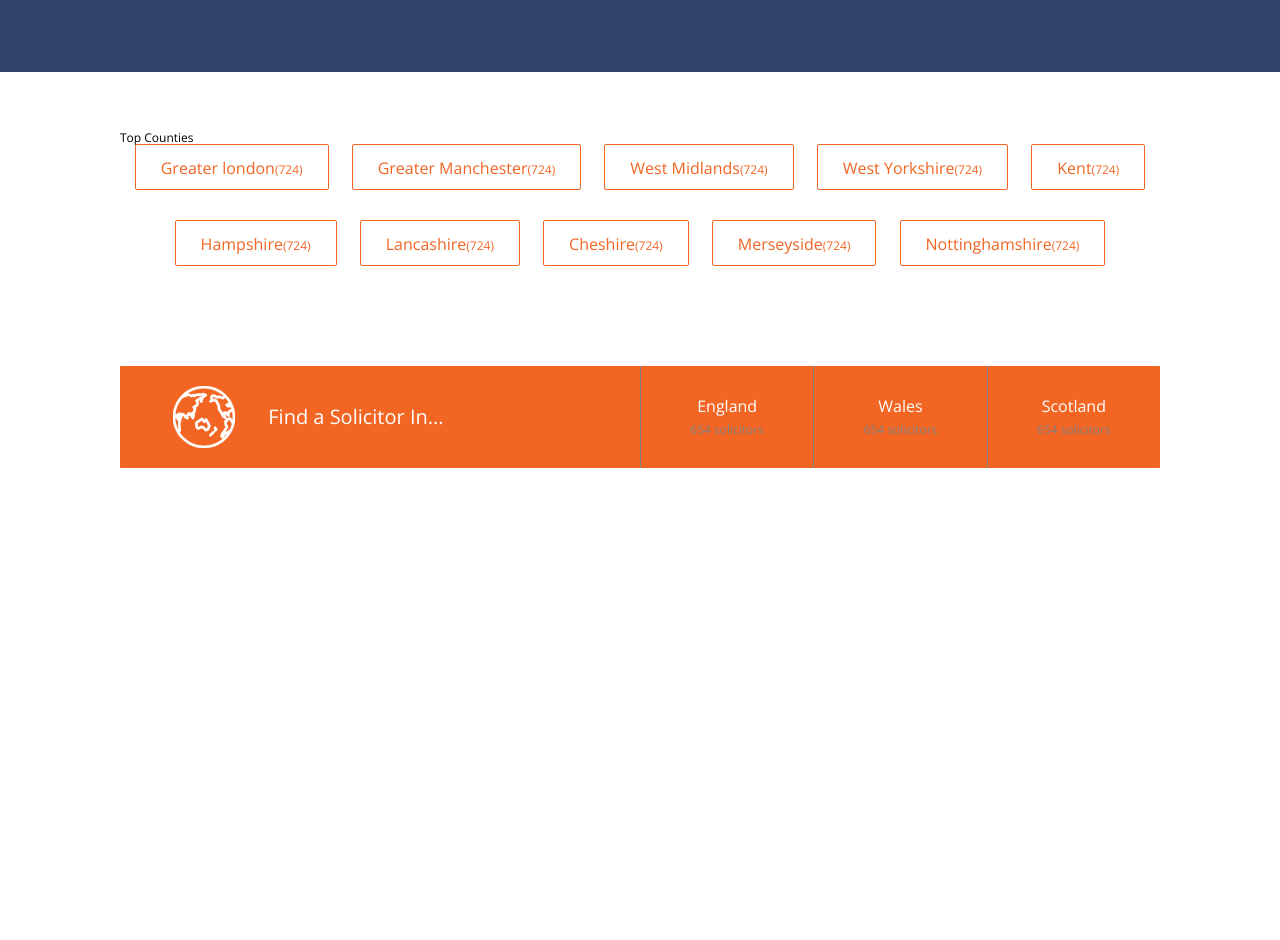
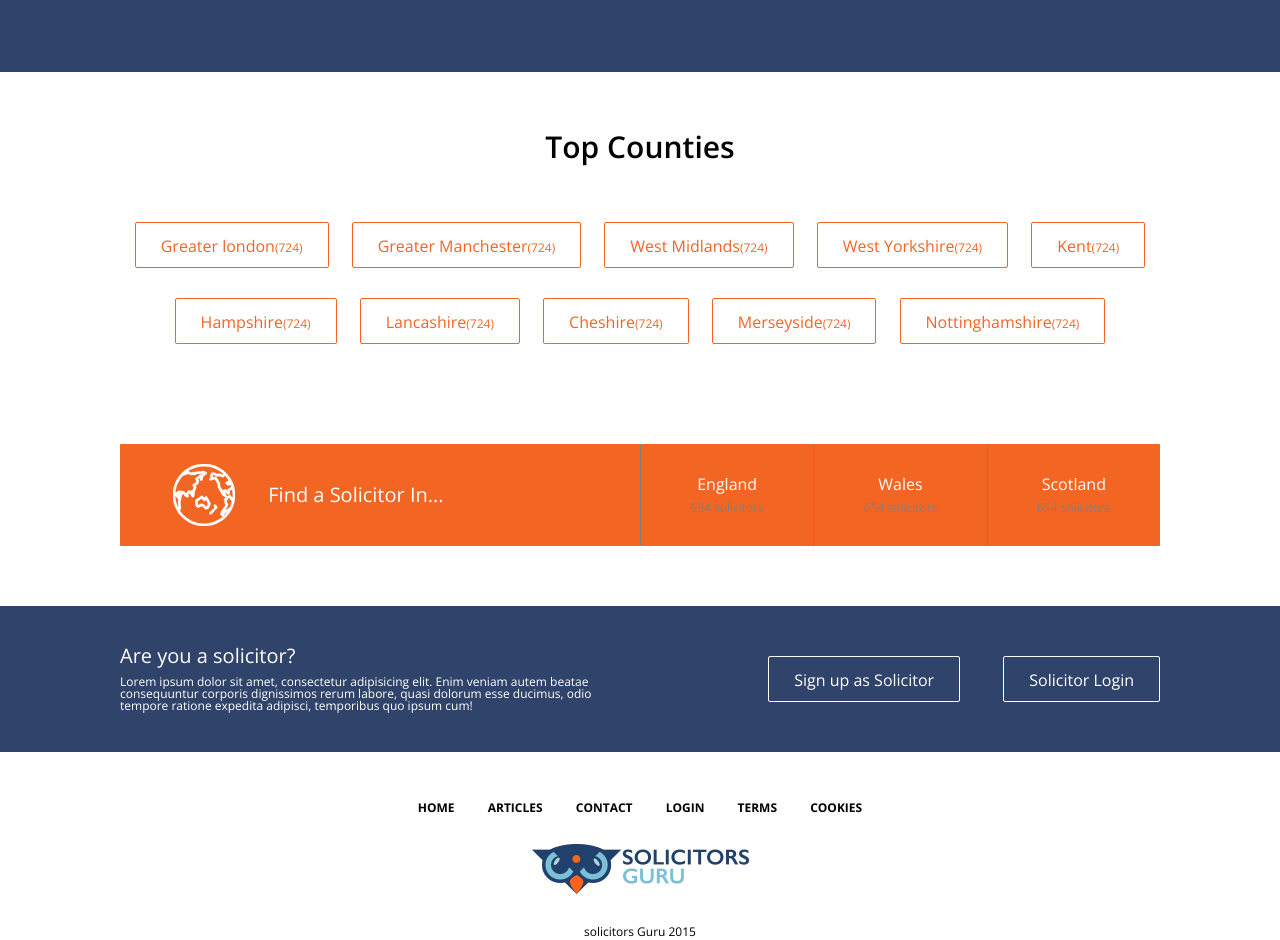
Before and after one commit to veha8342/project, a website: page app/index.html in a window 1280 px wide. Shown: the part 2023-2963 px from the top of the page. Before the commit the page ends 2551 px from the top, so only its background shows below. Drawn offline with nearby package versions, Linux system fonts and the light colour scheme.

Commit message:
finish've it

```diff
--- a/app/css/style.css
+++ b/app/css/style.css
@@ -419,7 +419,12 @@ button {
           transform: rotate(-45deg); }
 
 .btn-wrap {
-  padding: 60px 0 70px 0; }
+  padding: 60px 0 70px 0;
+  text-align: center; }
+  .btn-wrap .title {
+    font-size: 30px;
+    font-weight: 600;
+    margin-bottom: 60px; }
 
 .country-block {
   margin-bottom: 60px; }
@@ -460,3 +465,35 @@ button {
   .btn-row .btn {
     margin: 0 10px;
     margin-bottom: 30px; }
+
+.interview-block {
+  overflow: hidden;
+  margin-bottom: 50px; }
+  .interview-block .interview-btn {
+    padding: 50px 0;
+    float: right; }
+    .interview-block .interview-btn a {
+      margin-left: 40px; }
+  .interview-block .question-block {
+    float: left;
+    width: 50%;
+    padding: 40px 0; }
+    .interview-block .question-block .title {
+      font-size: 20px;
+      color: #fff;
+      margin-bottom: 10px; }
+    .interview-block .question-block p {
+      color: #fff; }
+
+.footer {
+  text-align: center; }
+  .footer .logo {
+    margin-bottom: 30px; }
+  .footer .footer-nav li {
+    margin-left: -30px;
+    list-style-type: none;
+    margin-bottom: 30px; }
+    .footer .footer-nav li a {
+      margin-left: 30px;
+      text-transform: uppercase;
+      font-weight: bold; }
--- a/app/index.html
+++ b/app/index.html
@@ -51,7 +51,35 @@
 			<div class="container">
 				<div class="row">
 					<div class="service-item">
-						<span class="home-ic icon"></span>
+						<span class="admin-ic icon"></span>
+						<div class="title">
+							<span>Commercial property <span class="sub">(6298)</span></span>
+						</div>
+						<p>Lorem ipsum dolor sit amet est nonuti congresti magnium dort dolor sit amet artis scriptoriae portrudi.</p>
+					</div>
+					<div class="service-item">
+						<span class="apartment-ic icon"></span>
+						<div class="title">
+							<span>Commercial property <span class="sub">(6298)</span></span>
+						</div>
+						<p>Lorem ipsum dolor sit amet est nonuti congresti magnium dort dolor sit amet artis scriptoriae portrudi.</p>
+					</div>
+					<div class="service-item">
+						<span class="apartment-ic icon"></span>
+						<div class="title">
+							<span>Commercial property <span class="sub">(6298)</span></span>
+						</div>
+						<p>Lorem ipsum dolor sit amet est nonuti congresti magnium dort dolor sit amet artis scriptoriae portrudi.</p>
+					</div>
+					<div class="service-item">
+						<span class="crime-ic icon"></span>
+						<div class="title">
+							<span>Commercial property <span class="sub">(6298)</span></span>
+						</div>
+						<p>Lorem ipsum dolor sit amet est nonuti congresti magnium dort dolor sit amet artis scriptoriae portrudi.</p>
+					</div>
+					<div class="service-item">
+						<span class="hands-ic icon"></span>
 						<div class="title">
 							<span>Commercial property <span class="sub">(6298)</span></span>
 						</div>
@@ -65,49 +93,21 @@
 						<p>Lorem ipsum dolor sit amet est nonuti congresti magnium dort dolor sit amet artis scriptoriae portrudi.</p>
 					</div>
 					<div class="service-item">
-						<span class="home-ic icon"></span>
+						<span class="keys-ic icon"></span>
 						<div class="title">
 							<span>Commercial property <span class="sub">(6298)</span></span>
 						</div>
 						<p>Lorem ipsum dolor sit amet est nonuti congresti magnium dort dolor sit amet artis scriptoriae portrudi.</p>
 					</div>
 					<div class="service-item">
-						<span class="home-ic icon"></span>
+						<span class="people-ic icon"></span>
 						<div class="title">
 							<span>Commercial property <span class="sub">(6298)</span></span>
 						</div>
 						<p>Lorem ipsum dolor sit amet est nonuti congresti magnium dort dolor sit amet artis scriptoriae portrudi.</p>
 					</div>
 					<div class="service-item">
-						<span class="home-ic icon"></span>
-						<div class="title">
-							<span>Commercial property <span class="sub">(6298)</span></span>
-						</div>
-						<p>Lorem ipsum dolor sit amet est nonuti congresti magnium dort dolor sit amet artis scriptoriae portrudi.</p>
-					</div>
-					<div class="service-item">
-						<span class="home-ic icon"></span>
-						<div class="title">
-							<span>Commercial property <span class="sub">(6298)</span></span>
-						</div>
-						<p>Lorem ipsum dolor sit amet est nonuti congresti magnium dort dolor sit amet artis scriptoriae portrudi.</p>
-					</div>
-					<div class="service-item">
-						<span class="home-ic icon"></span>
-						<div class="title">
-							<span>Commercial property <span class="sub">(6298)</span></span>
-						</div>
-						<p>Lorem ipsum dolor sit amet est nonuti congresti magnium dort dolor sit amet artis scriptoriae portrudi.</p>
-					</div>
-					<div class="service-item">
-						<span class="home-ic icon"></span>
-						<div class="title">
-							<span>Commercial property <span class="sub">(6298)</span></span>
-						</div>
-						<p>Lorem ipsum dolor sit amet est nonuti congresti magnium dort dolor sit amet artis scriptoriae portrudi.</p>
-					</div>
-					<div class="service-item">
-						<span class="home-ic icon"></span>
+						<span class="resident-ic icon"></span>
 						<div class="title">
 							<span>Commercial property <span class="sub">(6298)</span></span>
 						</div>
@@ -224,13 +224,44 @@
 				</div>
 			</div>
 		</div>
-
-
+		<div class="interview-block blue-bg">
+			<div class="container">
+				<div class="question-block">
+					<div class="title">
+						<span>Are you a solicitor?</span>
+					</div>
+					<p>Lorem ipsum dolor sit amet, consectetur adipisicing elit. Enim veniam autem beatae consequuntur corporis dignissimos rerum labore, quasi dolorum esse ducimus, odio tempore ratione expedita adipisci, temporibus quo ipsum cum!</p>
+				</div>
+				<div class="interview-btn">
+					<a href="#" class="btn white-btn">Sign up as Solicitor</a>
+					<a href="#" class="btn white-btn">Solicitor Login</a>
+				</div>
+			</div>
+		</div>
 	</div>
 	<!-- MAIN END -->
 
 	<!-- FOOTER START -->
 	<div class="footer">
+		<div class="footer-nav">
+			<li>
+				<a href="#">home</a>
+				<a href="#">articles</a>
+				<a href="#">contact</a>
+				<a href="#">login</a>
+				<a href="#">terms</a>
+				<a href="#">cookies</a>
+			</li>
+		</div>
+			<div class="logo">
+				<a href="#">
+					<img src="img/logo.png" alt="">
+				</a>
+			</div>
+			<div class="title">
+				<span>solicitors Guru 2015</span>
+			</div>
+		</div>
 
 	</div>
 	<!-- FOOTER END -->
```
Also changed, not shown: dist/sass/style.scss. Lines whose indentation alone changed are shown as unchanged.
